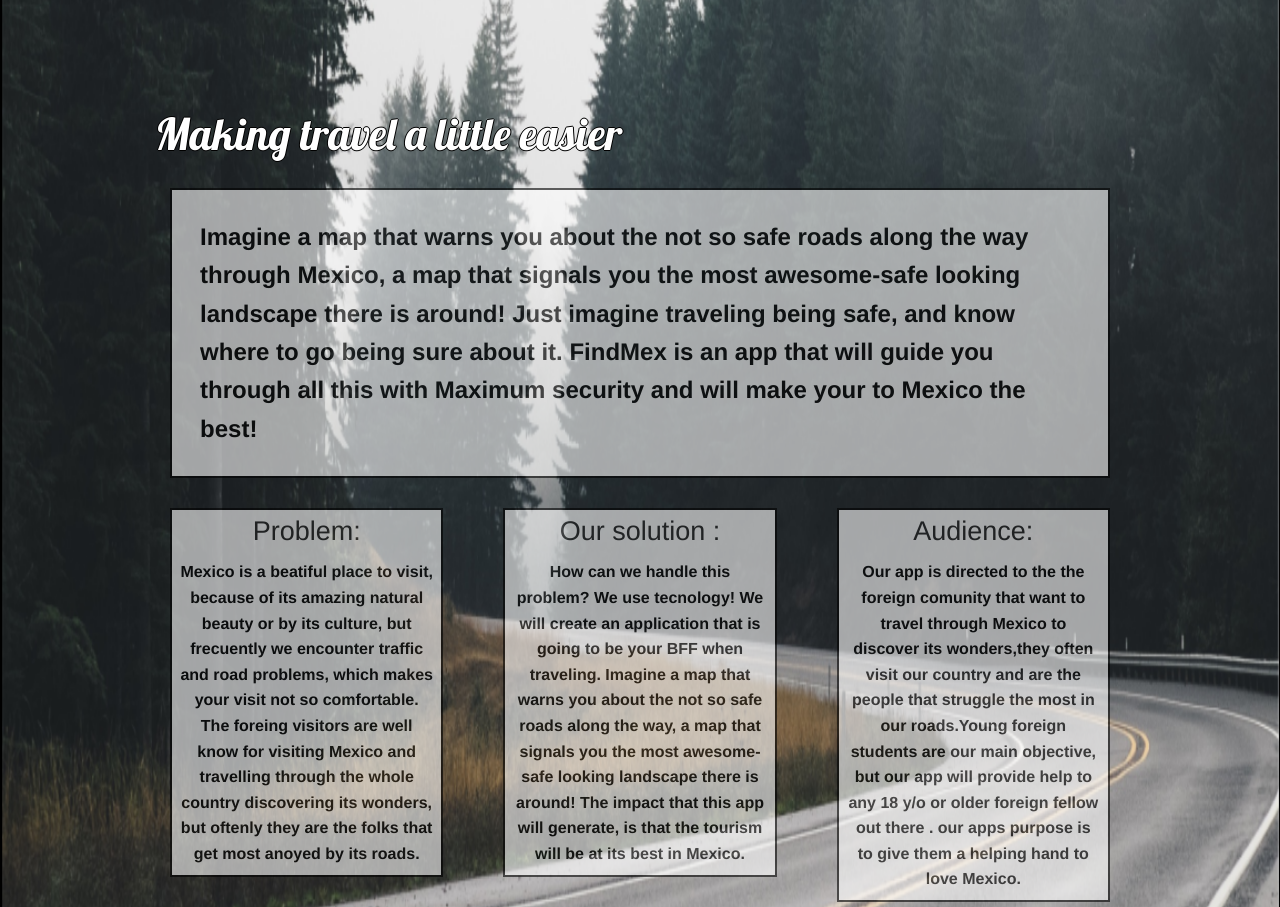
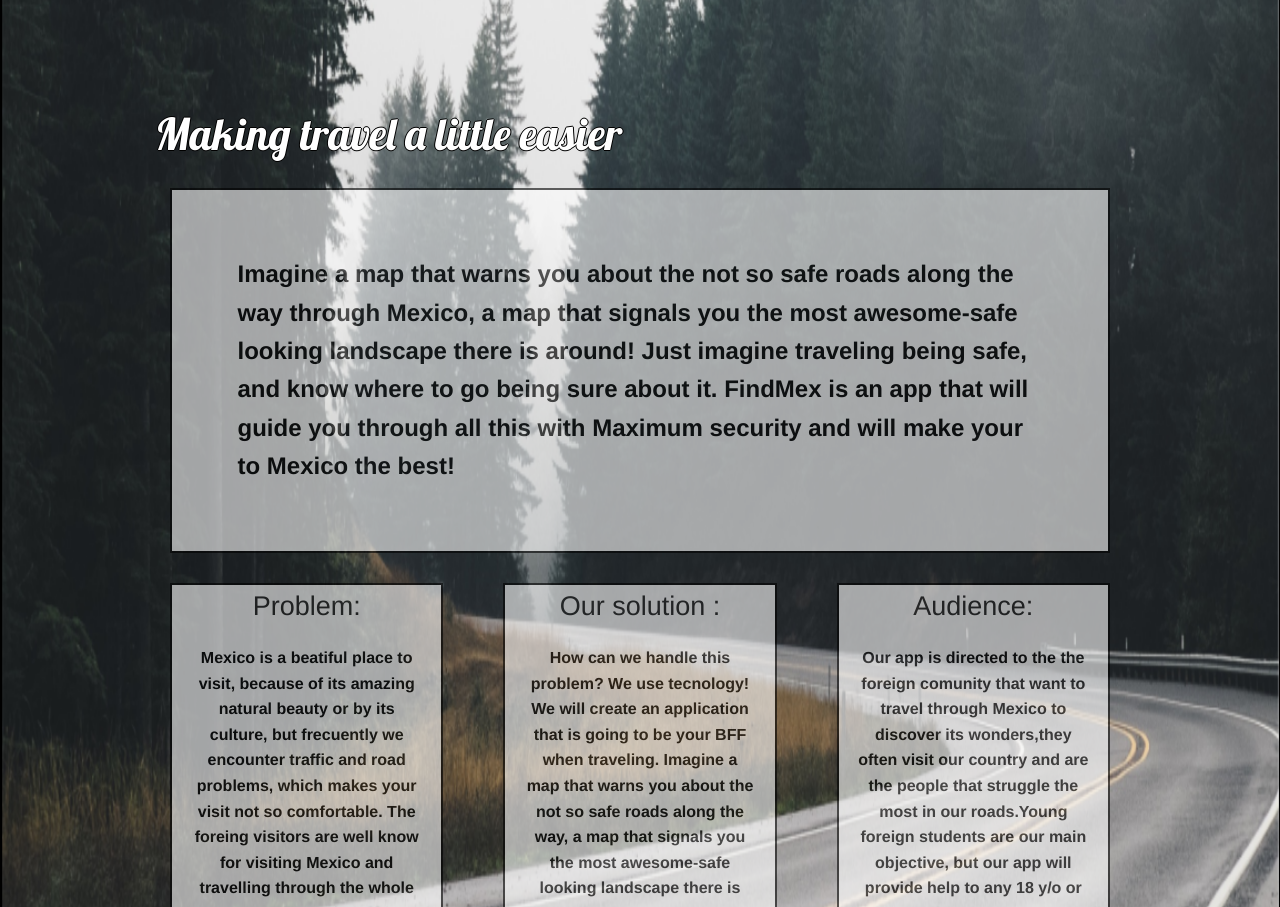
Before and after one commit to BDYLL/BDYLL.github.io, a PHP site: page / in a window 1280 px wide. Shown: the part 45-952 px from the top of the page. Run offline with PHP 8.4, Linux system fonts and the light colour scheme; some libraries are stand-ins or nearby versions; grey boxes are pictures that could not be loaded.

Commit message:
Update estilosProyecto.css

```diff
--- a/estilosProyecto.css
+++ b/estilosProyecto.css
@@ -8,7 +8,7 @@
     filter: alpha(opacity=60);
 }
 .transbox p {
-    margin: 3%;
+    margin: 7%;
     font-weight: bold;
     color: #000000;
 }
```
